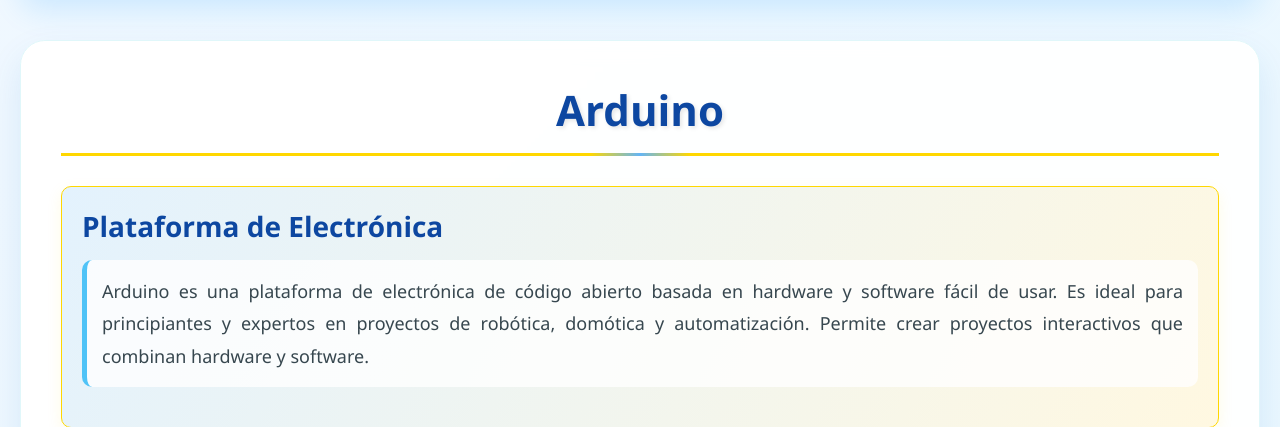
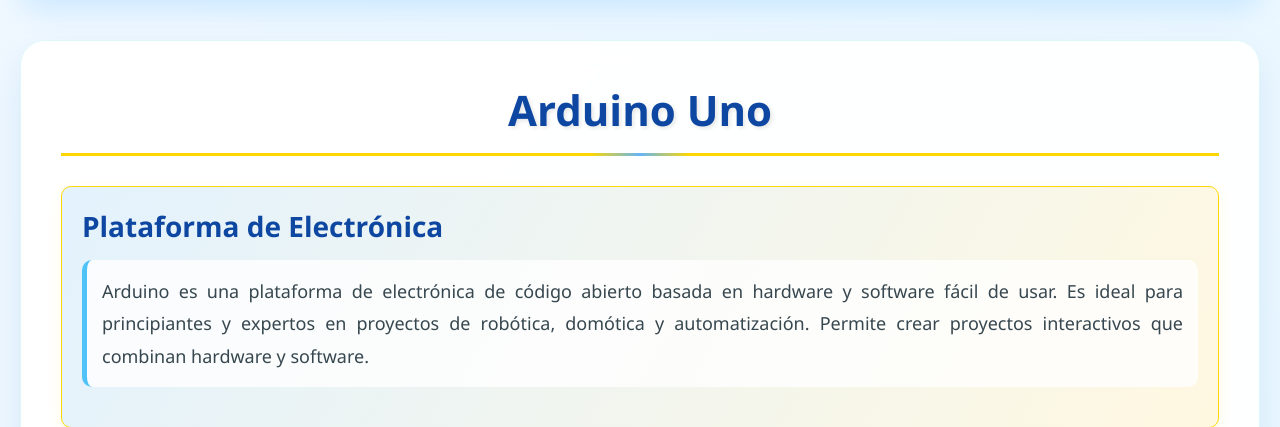
Before and after one commit to bechague0-oss/ApunteFinal, a Flask app: page /arduino in a window 1280 px wide. Shown: the part 134-561 px from the top of the page. Run offline with Flask 3, Linux system fonts and the light colour scheme.

Commit message:
Cambiamos el titulo a y le pusimos Arduino Uno

```diff
--- a/templates/Arduino.html
+++ b/templates/Arduino.html
@@ -4,7 +4,7 @@
 
 {% block content %}
 <div class="container">
-    <h1>Arduino</h1>
+    <h1>Arduino Uno</h1>
 
     <div class="highlight">
         <h2>Plataforma de Electrónica</h2>
```
